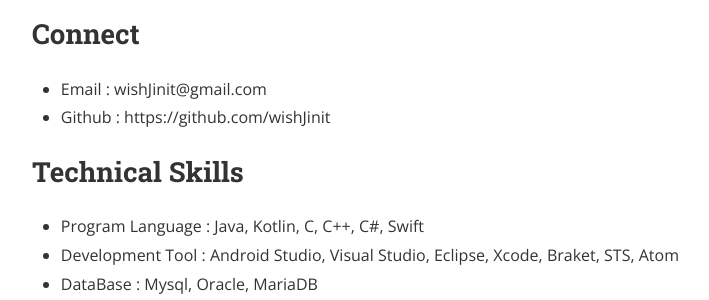
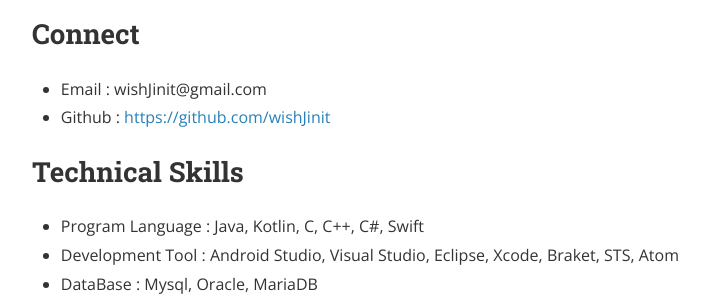
Before and after one commit to wishJinit/wishJinit.github.io, a Jekyll site: the page built from about.md, in a window 1280 px wide and 900 px high, scrolled down 532 px. Shown: the part 154-454 px from the top of the window, without its empty margins (240-949 px from the left). Built offline with Jekyll 4.4.1, drawn with Linux system fonts in a browser that asks for light colours; nearby versions of some CDN libraries.

Commit message:
2019-08-01 : Modify aboud.md

```diff
--- a/about.md
+++ b/about.md
@@ -8,6 +8,8 @@ permalink: /about/
 
 
 
+
+
 ## YouJin Jin [wishJinit]
 
 - Seoul. South Korea.
@@ -15,10 +17,14 @@ permalink: /about/
 
 
 
+
+
 ## Connect
 
 - Email : wishJinit@gmail.com
-- Github : https://github.com/wishJinit
+- Github : [https://github.com/wishJinit](https://github.com/wishJinit)
+
+
 
 
 
@@ -31,11 +37,15 @@ permalink: /about/
 
 
 
+
+
 ## Android Skills
 
 - Language : Java, Kotlin
 - Net : OkHttp, Retrofit, Volley, Volleyer
 - Json Parsing : Gson
+
+
 
 
 
@@ -84,7 +94,7 @@ permalink: /about/
   - 특허일자 : 2017.11.24
 - [보라매청소년수련관 봉사동아리 "더브러한마음"](https://www.facebook.com/youthpluslove/)
 
-#### 2016
+### 2016
 
 - 2016 YIP 청소년 발명가 프로그램 (금호전기)  <특허청장상>
 
```
